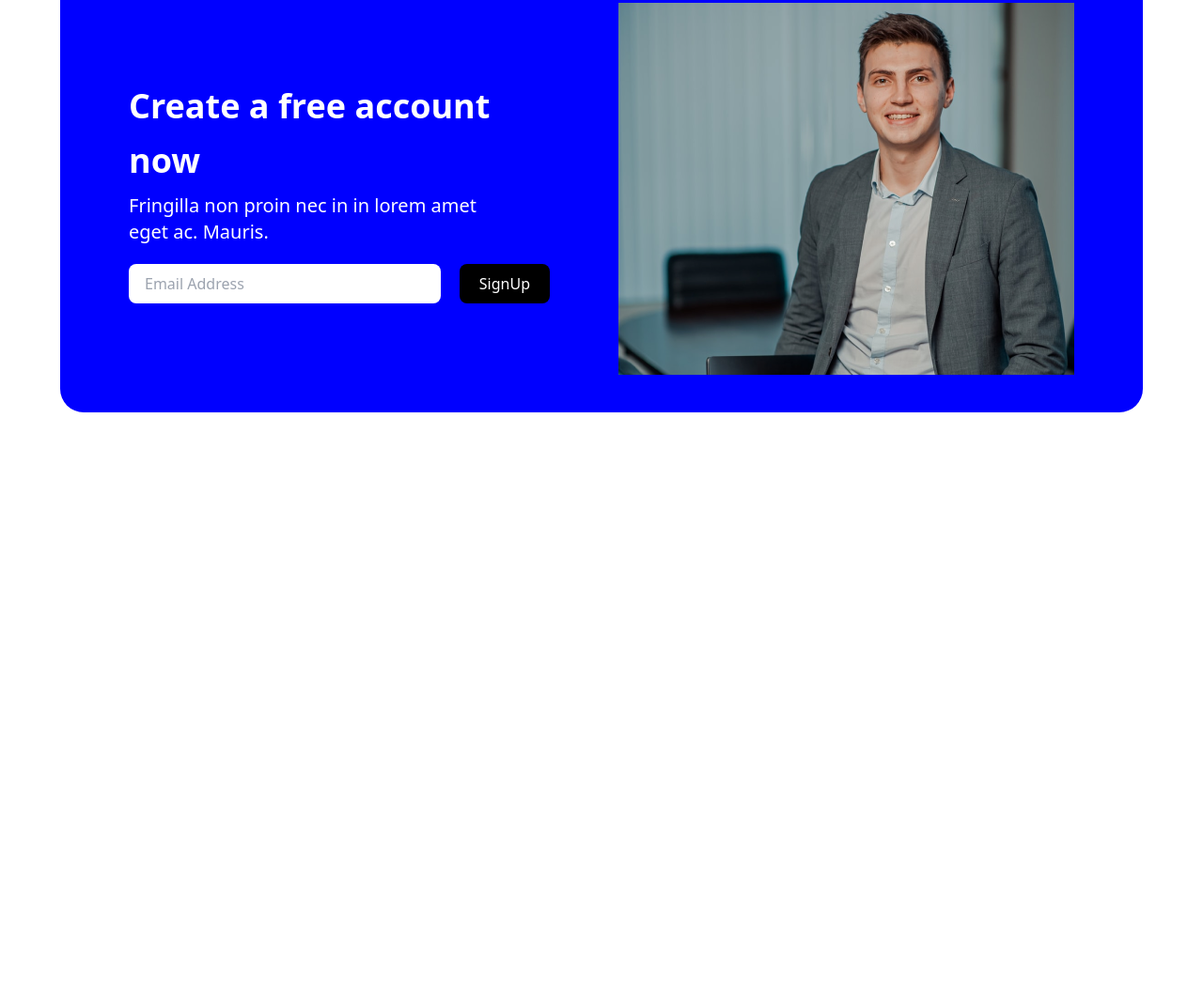
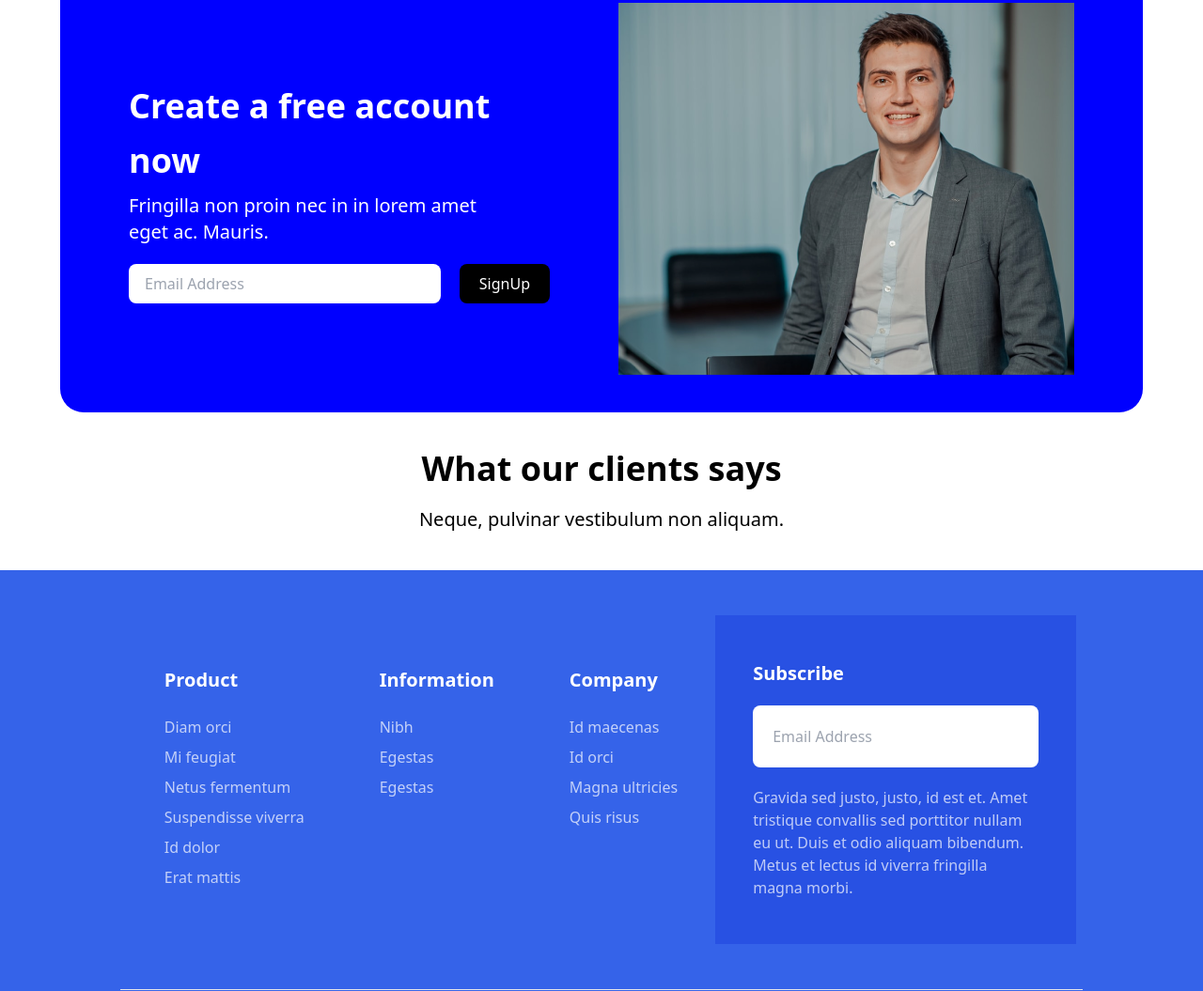
Before and after one commit to greeneley/saas-landing-page-tailwind-css, a website: page src/index.html in a window 1280 px wide. Shown: the part 2347-3402 px from the top of the page at 94% size. Before the commit the page ends 2786 px from the top, so only its background shows below. Drawn offline with nearby package versions, Linux system fonts and the light colour scheme; files that its build step writes are made by us from their sources.

Commit message:
finish link footer

```diff
--- a/src/index.html
+++ b/src/index.html
@@ -175,7 +175,7 @@
     </section>
     <!-- contact -->
     <section class="container mx-auto px-16 pt-28">
-        <div class="flex flex-row-reverse justify-evenly items-center py-10"
+        <div class="flex flex-row-reverse justify-evenly items-center py-10 mb-10"
             style="background-color: blue; border-radius: 25px;">
             <!-- img -->
             <div>
@@ -208,8 +208,69 @@
         </div>
     </section>
     <!-- feedback -->
-    <!-- links -->
+    <section class="mb-10">
+        <div class="flex flex-col justify-center items-center mx-10">
+            <h1 class="text-4xl font-semibold max-w-xl">What our clients says</h1>
+            <p class="pt-5 text-xl font-extralight">Neque, pulvinar vestibulum non aliquam.</p>
+        </div>
+    </section>
     <!-- footer -->
+    <section>
+        <div class="w-full h-full bg-cover mx-auto flex flex-col justify-start items-center"
+            style="background-color: #3563E9;">
+            <!-- links -->
+            <div class="flex flex-row justify-evenly items-center my-12">
+                <!-- site-footer -->
+                <div class="flex flex-row">
+                    <div class="flex flex-col mx-10 text-left text-white">
+                        <h2 class="text-xl font-bold mb-5">Product</h2>
+                        <div>
+                            <p class="font-normal opacity-70 py-1">Diam orci</p>
+                            <p class="font-normal opacity-70 py-1">Mi feugiat</p>
+                            <p class="font-normal opacity-70 py-1">Netus fermentum</p>
+                            <p class="font-normal opacity-70 py-1">Suspendisse viverra</p>
+                            <p class="font-normal opacity-70 py-1">Id dolor</p>
+                            <p class="font-normal opacity-70 py-1">Erat mattis</p>
+                        </div>
+                    </div>
+                    <div class="flex flex-col mx-10 text-left text-white">
+                        <h2 class="text-xl font-bold  mb-5">Information</h2>
+                        <div>
+                            <p class="font-normal opacity-70 py-1">Nibh</p>
+                            <p class="font-normal opacity-70 py-1">Egestas</p>
+                            <p class="font-normal opacity-70 py-1">Egestas</p>
+                        </div>
+                    </div>
+                    <div class="flex flex-col mx-10 text-left text-white">
+                        <h2 class="text-xl font-bold  mb-5">Company</h2>
+                        <div>
+                            <p class="font-normal opacity-70 py-1">Id maecenas</p>
+                            <p class="font-normal opacity-70 py-1">Id orci</p>
+                            <p class="font-normal opacity-70 py-1">Magna ultricies</p>
+                            <p class="font-normal opacity-70 py-1">Quis risus</p>
+                        </div>
+                    </div>
+                </div>
+                <div class="w-96 h-full px-10 py-7 flex flex-col text-left text-white"
+                    style="background-color: #2851E3;">
+                    <!-- title -->
+                    <h2 class="font-bold my-5 text-xl">Subscribe</h2>
+                    <!-- email address -->
+                    <div>
+                        <input class="border border-transparent rounded-lg px-5 py-5 w-full " type="email"
+                            placeholder="Email Address" />
+                    </div>
+                    <!-- desc -->
+                    <p class="opacity-70 my-5">Gravida sed justo, justo, id est et. Amet tristique convallis sed
+                        porttitor
+                        nullam eu ut. Duis et
+                        odio aliquam bibendum. Metus et lectus id viverra fringilla magna morbi. </p>
+                </div>
+            </div>
+            <hr class="w-4/5 mx-auto h-0.5 text-gray-500">
+        </div>
+    </section>
+
 </body>
 
 </html>
```
